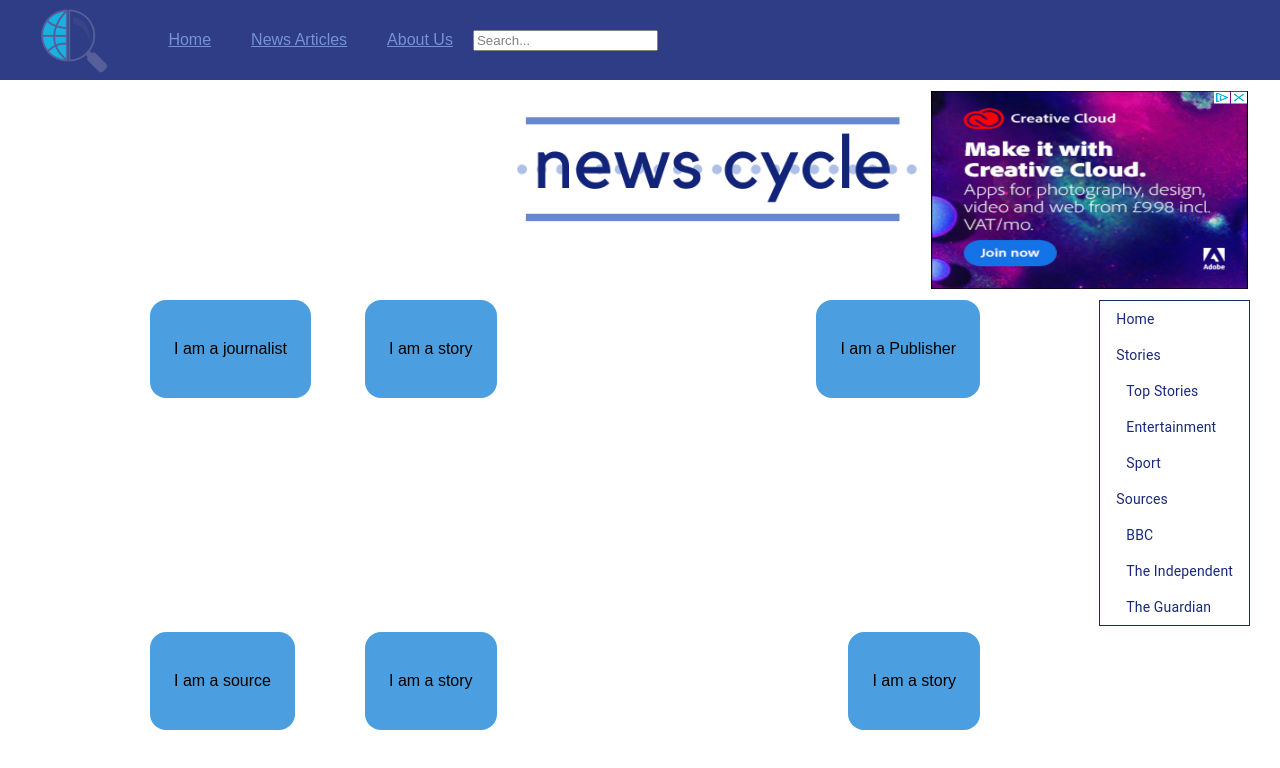
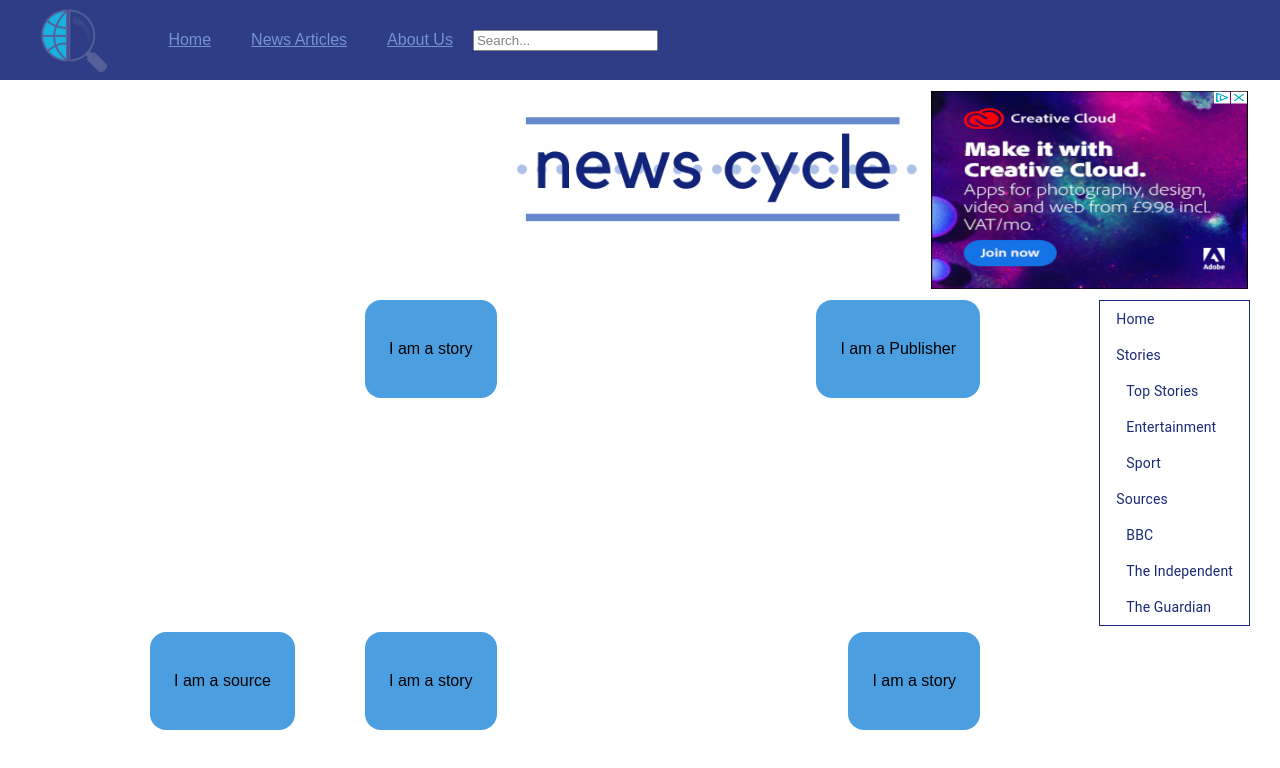
Before and after one commit to arocks9206/News-Aggregator-Frontend, a React (Create React App) app: page / in a window 1280 px wide. Shown: the top 768 px of the page. Built offline with nearby package versions, Linux system fonts and the light colour scheme.

Commit message:
removed journalist components

```diff
--- a/src/components/journalists/Journalist.js
+++ /dev/null
@@ -1,14 +0,0 @@
-import React, {Fragment} from 'react';
-
-const Journalist = () => {
-
-  return(
-    <Fragment>
-
-      <p>I am a journalist</p>
-
-    </Fragment>
-  )
-}
-
-export default Journalist;
--- a/src/components/journalists/JournalistList.js
+++ /dev/null
@@ -1,10 +0,0 @@
-import React from 'react';
-import Journalist from './Journalist.js';
-
-const JournalistList = () => {
-  return (
-    <Journalist/>
-  )
-}
-
-export default JournalistList;
--- a/src/containers/NewsContainer.js
+++ b/src/containers/NewsContainer.js
@@ -1,6 +1,5 @@
 import React, {Component} from 'react';
 //import {BrowserRouter as Router, Route, Switch} from 'react-router-dom';
-import JournalistList from '../components/journalists/JournalistList.js';
 import PublisherList from '../components/publishers/PublisherList.js';
 import SourceList from '../components/sources/SourceList.js';
 import StoryList from '../components/stories/StoryList.js';
@@ -12,7 +11,6 @@ class NewsContainer extends Component {
 
     return (
       <div id="newsContainer">
-        <div class="item item-1"> <JournalistList/> </div>
         <div class="item item-2"> <PublisherList/> </div>
         <div class="item item-3"> <SourceList/> </div>
         <div class="item item-4"> <StoryList/> </div>
```
